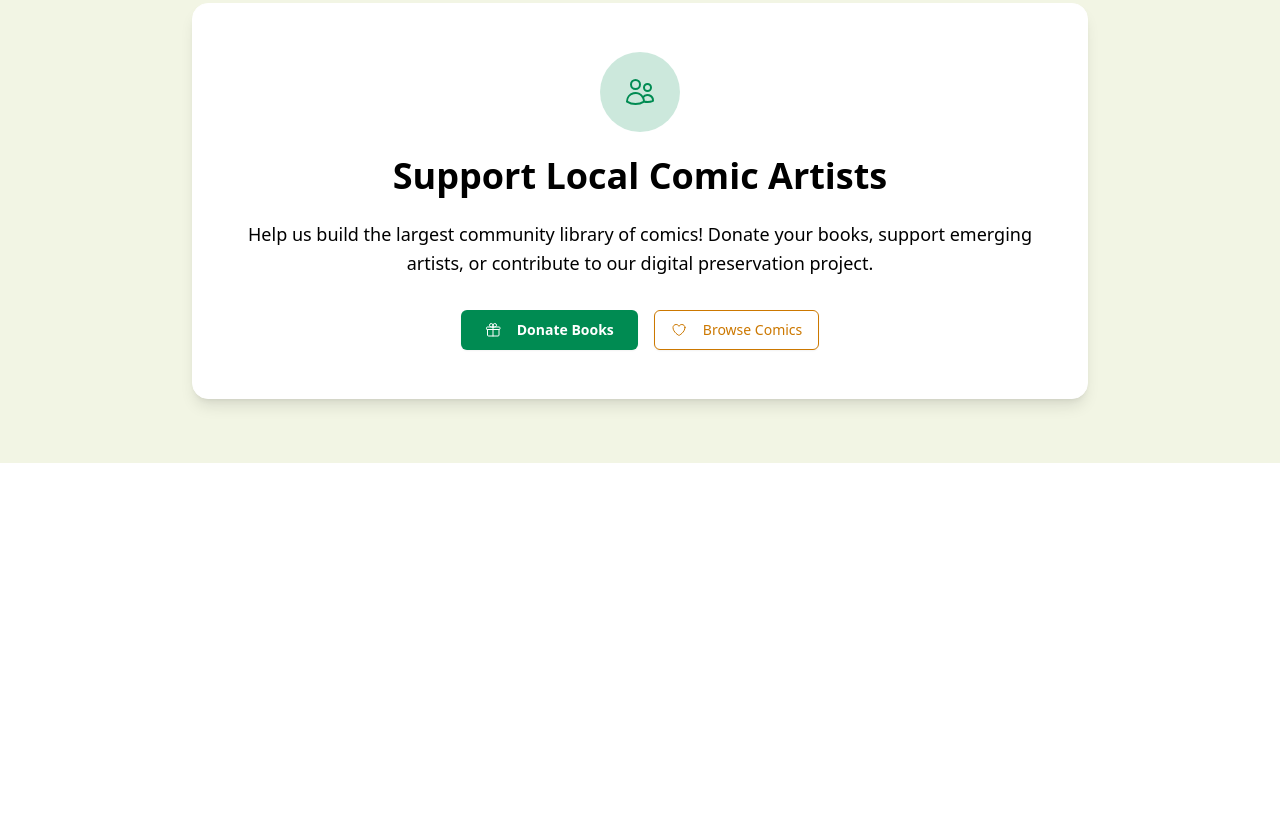
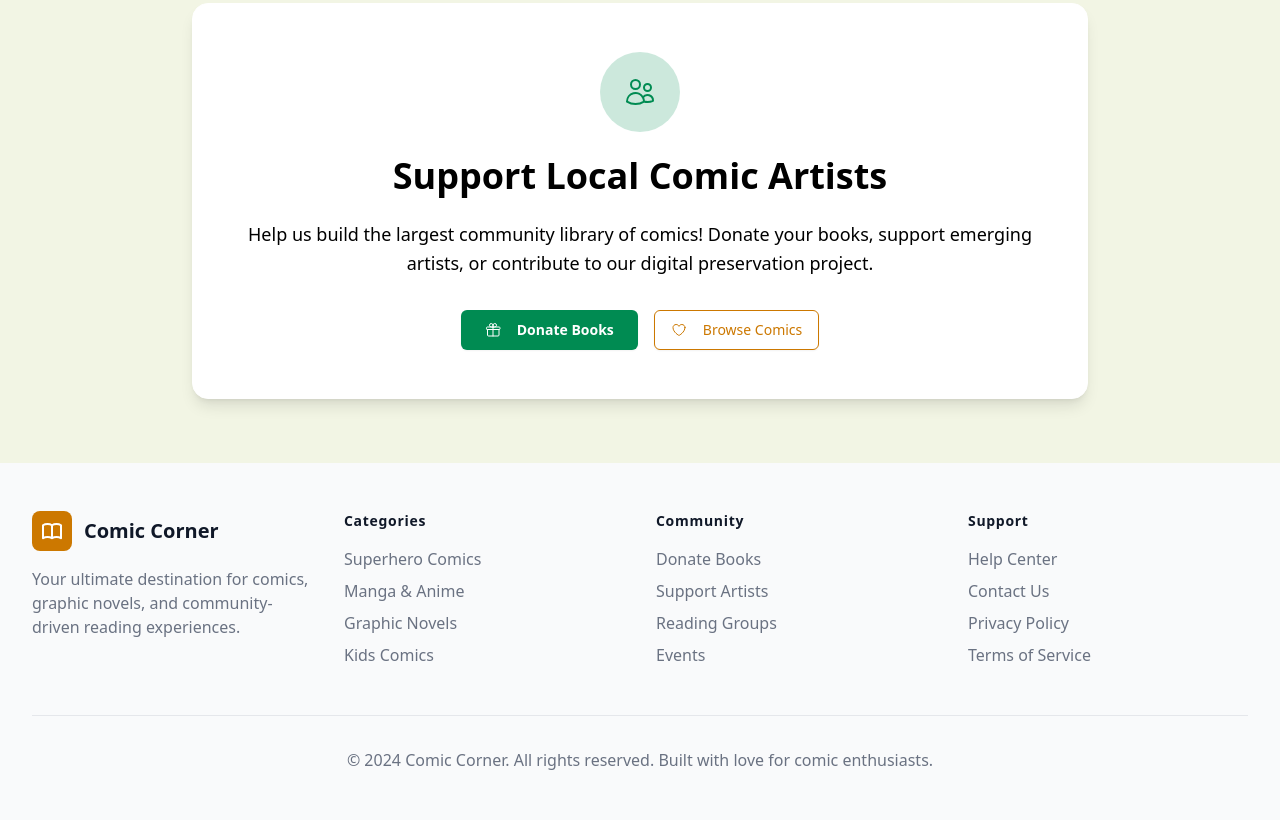
Before and after one commit to SaydurRahmanSaied/ComicCorner, a plain HTML site: page index.html in a window 1280 px wide. Shown: the part 1522-2342 px from the top of the page. Before the commit the page ends 1985 px from the top, so only its background shows below. Drawn offline with nearby package versions, Linux system fonts and the light colour scheme.

Commit message:
body and footer completed

```diff
--- a/index.html
+++ b/index.html
@@ -5,11 +5,19 @@
     <meta name="viewport" content="width=device-width, initial-scale=1.0" />
     <title>Comic Corner</title>
     <script src="https://cdn.jsdelivr.net/npm/@tailwindcss/browser@4"></script>
+    <link rel="preconnect" href="https://fonts.googleapis.com" />
+    <link rel="preconnect" href="https://fonts.gstatic.com" crossorigin />
+    <link
+      href="https://fonts.googleapis.com/css2?family=Inter:wght@400;500;600;700&display=swap"
+      rel="stylesheet"
+    />
   </head>
   <body>
     <!-- Hero section -->
     <div class="min-h-screen bg-[#fffbecfd]">
-      <section class="relative overflow-hidden bg-gradient-to-br from-[#fffbecfd]/10 via-[#fffbecfd]/10 to-[#008b52]/10">
+      <section
+        class="relative overflow-hidden bg-gradient-to-br from-[#fffbecfd]/10 via-[#fffbecfd]/10 to-[#008b52]/10"
+      >
         <div class="container mx-auto px-4 py-16 md:py-24">
           <div class="grid lg:grid-cols-2 gap-12 items-center">
             <div class="space-y-6">
@@ -383,5 +391,130 @@
         </div>
       </section>
     </div>
+
+    <footer class="bg-gray-50">
+      <div class="max-w-7xl mx-auto py-12 px-4 sm:px-6 lg:px-8">
+        <div class="grid grid-cols-1 md:grid-cols-4 gap-8">
+          <div class="space-y-4">
+            <div class="flex items-center">
+              <div class="bg-[#cc7800] p-2 rounded-lg">
+                <svg
+                  class="w-6 h-6 text-white"
+                  fill="none"
+                  stroke="currentColor"
+                  viewBox="0 0 24 24"
+                  xmlns="http://www.w3.org/2000/svg"
+                >
+                  <path
+                    stroke-linecap="round"
+                    stroke-linejoin="round"
+                    stroke-width="2"
+                    d="M12 6.253v13m0-13C10.832 5.477 9.246 5 7.5 5S4.168 5.477 3 6.253v13C4.168 18.477 5.754 18 7.5 18s3.332.477 4.5 1.253m0-13C13.168 5.477 14.754 5 16.5 5c1.747 0 3.332.477 4.5 1.253v13C19.832 18.477 18.246 18 16.5 18c-1.746 0-3.332.477-4.5 1.253"
+                  ></path>
+                </svg>
+              </div>
+              <span class="ml-3 text-xl font-bold text-gray-900"
+                >Comic Corner</span
+              >
+            </div>
+            <p class="text-gray-500">
+              Your ultimate destination for comics, graphic novels, and
+              community-driven reading experiences.
+            </p>
+          </div>
+
+          <div>
+            <h3 class="text-sm font-semibold text-gray-900 tracking-wider">
+              Categories
+            </h3>
+            <ul class="mt-4 space-y-2">
+              <li>
+                <a href="#" class="text-base text-gray-500 hover:text-gray-900"
+                  >Superhero Comics</a
+                >
+              </li>
+              <li>
+                <a href="#" class="text-base text-gray-500 hover:text-gray-900"
+                  >Manga & Anime</a
+                >
+              </li>
+              <li>
+                <a href="#" class="text-base text-gray-500 hover:text-gray-900"
+                  >Graphic Novels</a
+                >
+              </li>
+              <li>
+                <a href="#" class="text-base text-gray-500 hover:text-gray-900"
+                  >Kids Comics</a
+                >
+              </li>
+            </ul>
+          </div>
+
+          <div>
+            <h3 class="text-sm font-semibold text-gray-900 tracking-wider">
+              Community
+            </h3>
+            <ul class="mt-4 space-y-2">
+              <li>
+                <a href="#" class="text-base text-gray-500 hover:text-gray-900"
+                  >Donate Books</a
+                >
+              </li>
+              <li>
+                <a href="#" class="text-base text-gray-500 hover:text-gray-900"
+                  >Support Artists</a
+                >
+              </li>
+              <li>
+                <a href="#" class="text-base text-gray-500 hover:text-gray-900"
+                  >Reading Groups</a
+                >
+              </li>
+              <li>
+                <a href="#" class="text-base text-gray-500 hover:text-gray-900"
+                  >Events</a
+                >
+              </li>
+            </ul>
+          </div>
+
+          <div>
+            <h3 class="text-sm font-semibold text-gray-900 tracking-wider">
+              Support
+            </h3>
+            <ul class="mt-4 space-y-2">
+              <li>
+                <a href="#" class="text-base text-gray-500 hover:text-gray-900"
+                  >Help Center</a
+                >
+              </li>
+              <li>
+                <a href="#" class="text-base text-gray-500 hover:text-gray-900"
+                  >Contact Us</a
+                >
+              </li>
+              <li>
+                <a href="#" class="text-base text-gray-500 hover:text-gray-900"
+                  >Privacy Policy</a
+                >
+              </li>
+              <li>
+                <a href="#" class="text-base text-gray-500 hover:text-gray-900"
+                  >Terms of Service</a
+                >
+              </li>
+            </ul>
+          </div>
+        </div>
+
+        <div class="mt-12 border-t border-gray-200 pt-8">
+          <p class="text-base text-gray-500 text-center">
+            &copy; 2024 Comic Corner. All rights reserved. Built with love for
+            comic enthusiasts.
+          </p>
+        </div>
+      </div>
+    </footer>
   </body>
 </html>
```
